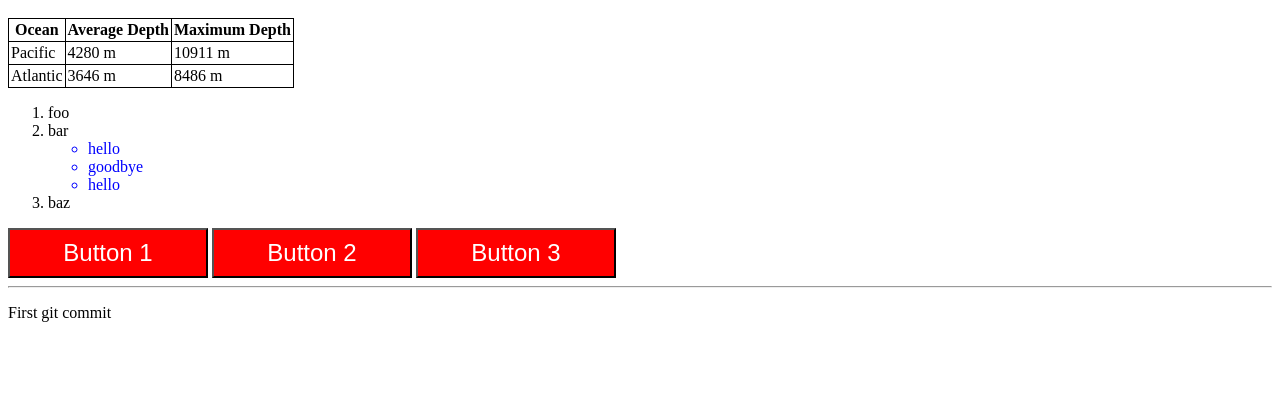
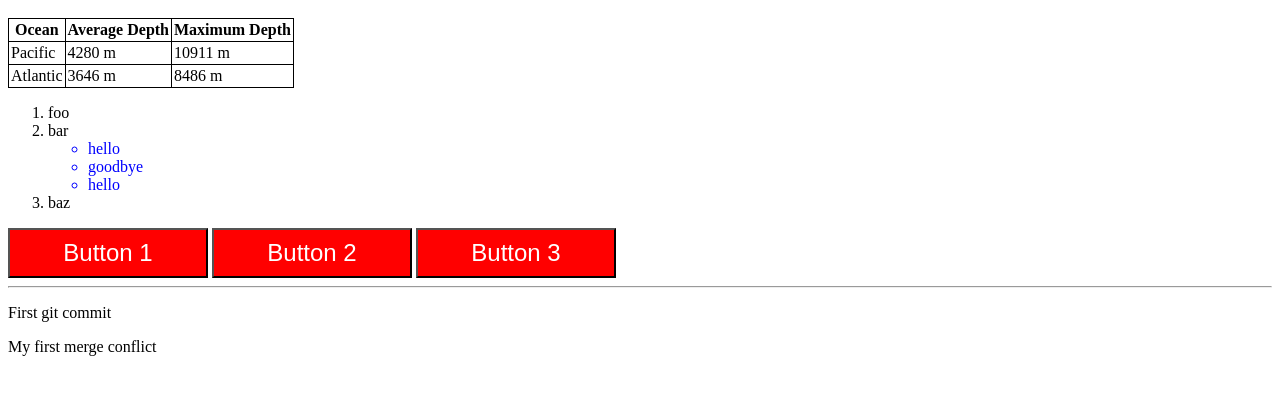
Before and after one commit to pchandiok/PracticeGit, a plain HTML site: page index.html in a window 1280 px wide. Shown: the part 48-442 px from the top of the page. Drawn offline with Linux system fonts and the light colour scheme.

Commit message:
Update index.html

```diff
--- a/index.html
+++ b/index.html
@@ -41,5 +41,6 @@
 		<button>Button 3</button>
 		<hr />
 		<p>First git commit</p>
+		<p>My first merge conflict</p>
 	</body>
 </html>
```
